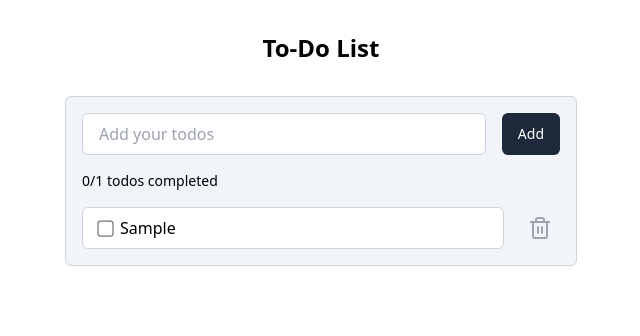
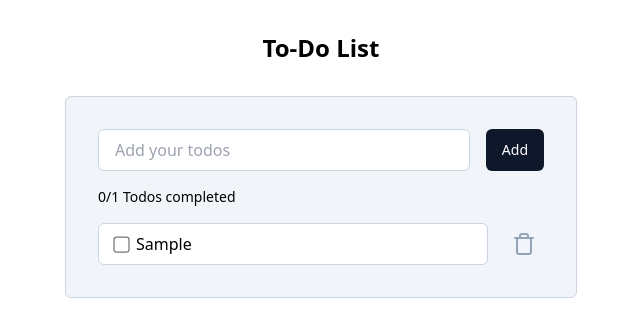
Before and after one commit to charankumaregd/todo-list-vite-react-typescript, a React (Vite) app: page / in a window 1280 px wide. Both pictures are taken after typing "Sample" into the empty fields and a click on the button "Add". Shown: the top 336 px of the page, without its empty margins (319-959 px from the left). Built offline with nearby package versions, Linux system fonts and the light colour scheme.

Commit message:
ui colors updated

```diff
--- a/src/App.tsx
+++ b/src/App.tsx
@@ -15,7 +15,7 @@ function App() {
   return (
     <div className="flex flex-col items-center p-8 space-y-8 h-screen overflow-auto">
       <h1 className="text-2xl font-bold">To-Do List</h1>
-      <div className="w-full max-w-lg bg-slate-100 border border-gray-300 rounded-md p-4 space-y-4">
+      <div className="w-full max-w-lg bg-slate-100 border border-slate-300 rounded-md p-8 space-y-4">
         <AddTodoForm onSubmit={addTodoItem} />
         <TodoSummary
           todoList={todoList}
--- a/src/components/AddTodoForm.tsx
+++ b/src/components/AddTodoForm.tsx
@@ -23,11 +23,11 @@ export default function AddTodoForm({ onSubmit }: AddTodoFormProps) {
         onChange={(e) => setInput(e.target.value)}
         type="text"
         placeholder="Add your todos"
-        className="border border-gray-300 px-4 py-2 rounded-md w-full"
+        className="border border-slate-300 px-4 py-2 rounded-md w-full"
       />
       <button
         type="submit"
-        className="bg-slate-800 text-white text-sm font-medium px-4 py-2 rounded-md hover:bg-slate-700"
+        className="bg-slate-900 text-white text-sm font-medium px-4 py-2 rounded-md hover:bg-slate-800"
       >
         Add
       </button>
--- a/src/components/TodoItem.tsx
+++ b/src/components/TodoItem.tsx
@@ -1,4 +1,4 @@
-import { Trash2 } from "lucide-react";
+import { Trash } from "lucide-react";
 import TodoItemType from "../types/TodoItemType";
 
 interface TodoItemProps {
@@ -14,24 +14,24 @@ export default function TodoItem({
 }: TodoItemProps) {
   return (
     <li className="flex space-x-4">
-      <label className="flex items-center px-4 py-2 bg-white grow rounded-md space-x-2 border border-gray-300  hover:bg-slate-50">
+      <label className="flex items-center px-4 py-2 bg-white grow rounded-md space-x-2 border border-slate-300  hover:bg-slate-50 cursor-pointer">
         <input
           checked={todoItem.isCompleted}
           onChange={(e) => onTodoItemCompleted(todoItem.id, e.target.checked)}
           type="checkbox"
-          className="scale-125"
+          className="scale-125 cursor-pointer"
         />
         <span
-          className={todoItem.isCompleted ? "line-through text-gray-400" : ""}
+          className={todoItem.isCompleted ? "line-through text-slate-400" : ""}
         >
           {todoItem.title}
         </span>
       </label>
       <button
         onClick={() => onDeleteTodoItem(todoItem.id)}
-        className="px-2 text-gray-400 hover:text-gray-500"
+        className="px-2 text-slate-400 hover:text-slate-500"
       >
-        <Trash2 />
+        <Trash />
       </button>
     </li>
   );
--- a/src/components/TodoList.tsx
+++ b/src/components/TodoList.tsx
@@ -21,7 +21,7 @@ export default function TodoList({
   });
 
   return todoList.length === 0 ? (
-    <div className="flex flex-col items-center p-4 space-y-2 text-gray-400">
+    <div className="flex flex-col items-center p-8 space-y-2 text-slate-400">
       <NotebookPen />
       <span>Your Todos will appear here.</span>
     </div>
--- a/src/components/TodoSummary.tsx
+++ b/src/components/TodoSummary.tsx
@@ -12,9 +12,9 @@ export default function TodoSummary({
   const completedTodoList = todoList.filter((todoItem) => todoItem.isCompleted);
 
   return (
-    <div className="flex justify-between text-sm font-medium">
+    <div className="flex justify-between text-sm font-medium space-x-8">
       <p>
-        {completedTodoList.length}/{todoList.length} todos completed
+        {completedTodoList.length}/{todoList.length} Todos completed
       </p>
       {completedTodoList.length > 0 && (
         <button
```
